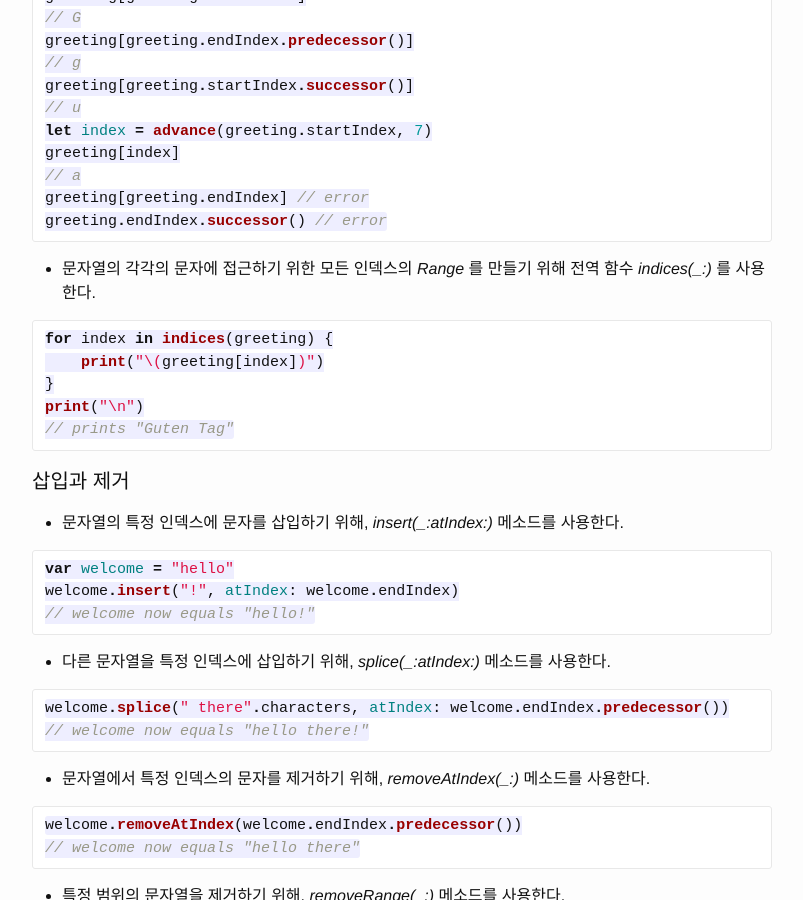
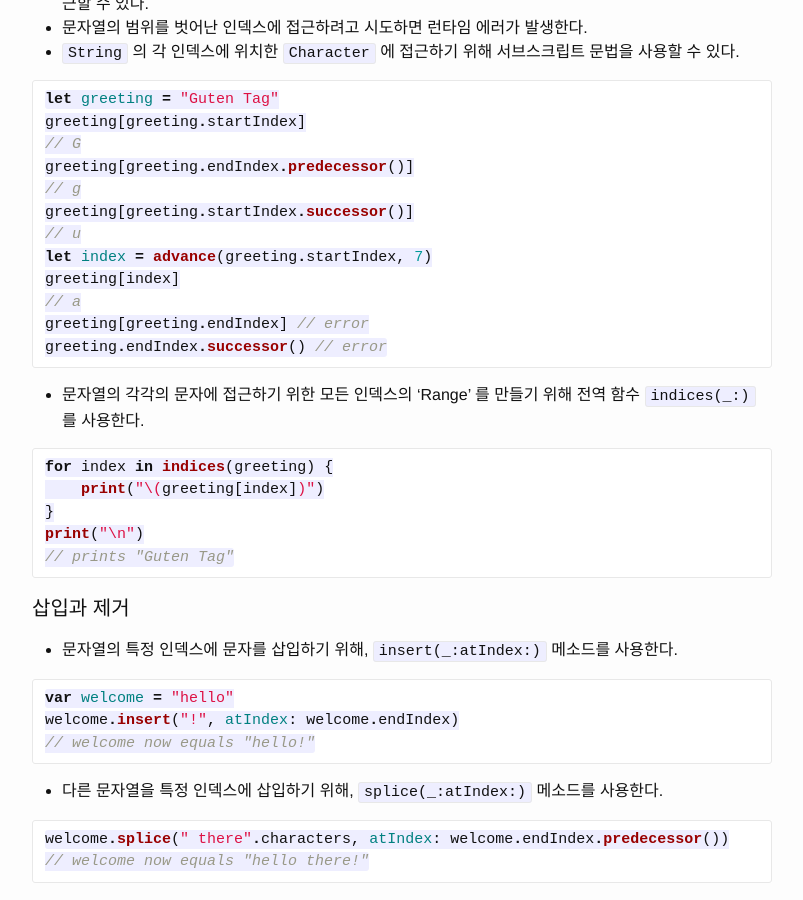
Before and after one commit to ririsid/ririsid.github.io, a Jekyll site: the page built from _posts/2015-07-05-the-swift-programming-language-swift-2-prerelease-strings-and-characters-digest.markdown, in a window 1280 px wide and 900 px high, scrolled down 4758 px. Shown: the whole window, without its empty margins (238-1041 px from the left). Built offline with Jekyll 4.4.1, drawn with Linux system fonts in a browser that asks for light colours; Markdown is read by kramdown in place of the engine named in the settings.

Commit message:
코드를 강조하는 문법 수정.

````diff
--- a/_posts/2015-07-05-the-swift-programming-language-swift-2-prerelease-strings-and-characters-digest.markdown
+++ b/_posts/2015-07-05-the-swift-programming-language-swift-2-prerelease-strings-and-characters-digest.markdown
@@ -10,16 +10,16 @@ categories: swift study
 
 ## 문자열과 문자
 
-- 스위프트의 문자열은 _String_ 타입으로 표현된다.
-- _String_ 타입은 _Character_ 타입 값의 묶음이다.
-- 스위프트의 _String_ 과 _Character_ 타입은 빠르고, 유니코드를 준수한다.
+- 스위프트의 문자열은 `String` 타입으로 표현된다.
+- `String` 타입은 `Character` 타입 값의 묶음이다.
+- 스위프트의 `String` 과 `Character` 타입은 빠르고, 유니코드를 준수한다.
 - 모든 문자열은 인코딩 독립적인 유니코드로 구성되고, 다양한 유니코드 표현법으로 접근할 수 있다.
 
-> 스위프트의 _String_ 타입은 파운데이션 프레임워크의 _NSString_ 클래스와 호환(bridged)된다. 파운데이션 프레임워크를 사용한다면 모든 _NSString_ API를 _NSString_ 으로 타입 캐스트한 _String_ 값에서 호출할 수 있다. 또한, 모든 _NSString_ 인스턴스가 필요한 API에 _String_ 값을 사용할 수 있다.
+> 스위프트의 `String` 타입은 파운데이션 프레임워크의 `NSString` 클래스와 호환(bridged)된다. 파운데이션 프레임워크를 사용한다면 모든 `NSString` API를 `NSString` 으로 타입 캐스트한 `String` 값에서 호출할 수 있다. 또한, 모든 `NSString` 인스턴스가 필요한 API에 `String` 값을 사용할 수 있다.
 
 ### 문자열 리터럴
 
-- 문자열 리터럴을 통해 _String_ 값을 사용할 수 있다.
+- 문자열 리터럴을 통해 `String` 값을 사용할 수 있다.
 - 문자열 리터럴은 쌍따옴표로 둘러쌓인 연속된 문자이다.
 
 ``` swift
@@ -28,7 +28,7 @@ let someString = "Some string literal value"
 
 ### 빈 문자열 만들기
 
-- 빈 문자열 리터럴 또는 _String_ 초기화 문법을 통해 빈 문자열을 만들 수 있다.
+- 빈 문자열 리터럴 또는 `String` 초기화 문법을 통해 빈 문자열을 만들 수 있다.
 
 ``` swift
 var emptyString = ""
@@ -36,7 +36,7 @@ var anotherEmptyString = String()
 ```
 
 - 두 방법의 결과는 동일하다.
-- _isEmpty_ 속성을 통해 _String_ 값이 빈 문자열인지 확인할 수 있다.
+- `isEmpty` 속성을 통해 `String` 값이 빈 문자열인지 확인할 수 있다.
 
 ``` swift
 if emptyString.isEmpty {
@@ -46,23 +46,23 @@ if emptyString.isEmpty {
 
 ### 문자열 변수
 
-- _String_ 값을 변수 또는 상수로 할당할 수 있다.
+- `String` 값을 변수 또는 상수로 할당할 수 있다.
 
 > 두 클래스를 사용하는 오브젝티브-C를 쓰는 코코아에서와 다른 접근법이다.
 
 ### 문자열은 값 타입이다
 
-- 스위프트의 _String_ 타입은 값 타입이다.
-- 새 _String_ 값을 생성하면 함수 또는 메소드에 넘기거나 상수나 변수에 할당할 때 복사된 값을 넘긴다.
+- 스위프트의 `String` 타입은 값 타입이다.
+- 새 `String` 값을 생성하면 함수 또는 메소드에 넘기거나 상수나 변수에 할당할 때 복사된 값을 넘긴다.
 
-> 코코아에서는 동일한 _NSString_ 인스턴스를 참조한다.
+> 코코아에서는 동일한 `NSString` 인스턴스를 참조한다.
 
-- 직접 변경하지 않은 이상 _String_ 값이 변경되지 않았다고 확신할 수 있다.
+- 직접 변경하지 않은 이상 `String` 값이 변경되지 않았다고 확신할 수 있다.
 - 스위프트의 컴파일러는 반드시 복사가 필요할 때만 복사하도록 최적화한다. 이는 뛰어난 퍼포먼스를 의미한다.
 
 ### 문자 사용하기
 
-- _for-in_ 루프에 _String_ 값의 _characters_ 프로퍼티를 넣으면 각각의 _Character_ 값에 접근할 수 있다.
+- `for-in` 루프에 `String` 값의 `characters` 프로퍼티를 넣으면 각각의 `Character` 값에 접근할 수 있다.
 
 ``` swift
 for character in "Dog!🐶".characters {
@@ -70,12 +70,12 @@ for character in "Dog!🐶".characters {
 }
 ```
 
-- 단일 문자 리터럴에 _Character_ 타입 주석을 붙여서 독립적인 _Character_ 상수나 변수를 만들 수 있다.
-- _Character_ 값의 배열을 _String_ 값의 초기화 메소드에 넘겨서 _String_ 값을 만들 수 있다.
+- 단일 문자 리터럴에 `Character` 타입 주석을 붙여서 독립적인 `Character` 상수나 변수를 만들 수 있다.
+- `Character` 값의 배열을 `String` 값의 초기화 메소드에 넘겨서 `String` 값을 만들 수 있다.
 
 ### 문자열과 문자 결합하기
 
-- \+ 연산자를 사용해서 문자열을 더한 새로운 _String_ 값을 만들 수 있다.
+- \+ 연산자를 사용해서 문자열을 더한 새로운 `String` 값을 만들 수 있다.
 
 ``` swift
 let string1 = "hello"
@@ -84,13 +84,13 @@ var welcome = string1 + string2
 ```
 
 - \+= 연산자도 사용할 수 있다.
-- _String_ 타입의 _append()_ 메소드를 사용해서 _Character_ 값을 덧붙일 수 있다.
+- `String` 타입의 `append()` 메소드를 사용해서 `Character` 값을 덧붙일 수 있다.
 
-> _String_ 또는 _Character_ 값을 _Character_ 값에 덧불일 수 없다. _Character_ 값은 하나의 문자만을 포함해야하기 때문이다.
+> `String` 또는 `Character` 값을 `Character` 값에 덧불일 수 없다. `Character` 값은 하나의 문자만을 포함해야하기 때문이다.
 
 ### 문자열 삽입(interpolation)
 
-- 문자열 삽입은 상수, 변수, 리터럴, 표현식이 섞여있는 문자열 리터럴에서 새로운 _String_ 값을 만들어내는 방법이다.
+- 문자열 삽입은 상수, 변수, 리터럴, 표현식이 섞여있는 문자열 리터럴에서 새로운 `String` 값을 만들어내는 방법이다.
 - 문자열 리터럴에 백슬래시가 앞에 붙은 괄호로 둘러쌓인 값을 삽입한다.
 
 ``` swift
@@ -103,11 +103,11 @@ let message = "\(multiplier) times 2.5 is \(Double(multiplier) * 2.5)"
 ### 유니코드
 
 - 유니코드는 다양한 쓰기 시스템에서 인코딩, 표시하기, 텍스트 처리를 하기 위한 국제 표준이다.
-- 스위프트의 _String_ 과 _Character_ 타입은 완전히 유니코드를 따른다.
+- 스위프트의 `String` 과 `Character` 타입은 완전히 유니코드를 따른다.
 
 #### 유니코드 스칼라
 
-- 스위프트의 _String_ 타입은 유니코드 스칼라 값으로 만들어졌다.
+- 스위프트의 `String` 타입은 유니코드 스칼라 값으로 만들어졌다.
 - 유니코드 스칼라는 문자 또는 변경자를 위한 21비트 숫자이다.
 
 - 모든 21비트 유니코드 스칼라에 문자가 할당되어 있지 않다. 일부는 나중을 위해 예약되어 있다.
@@ -129,10 +129,10 @@ let sparklingHeart = "\u{1F496}" // 💖, Unicode scalar U+1F496
 
 #### 확장 자소 클러스터(Extended Grapheme Clusters)
 
-- 모든 스위프트의 _Character_ 타입 인스턴스는 하나의 확장 자소 클러스터로 표현된다.
+- 모든 스위프트의 `Character` 타입 인스턴스는 하나의 확장 자소 클러스터로 표현된다.
 - 확장 자소 클러스터는 일련의 사람이 읽을 수 있는 문자(조합되었을 때)를 제공하는 하나 이상의 유니코드 스칼라이다.
 - 예를 들어, _é_ 는 하나의 유니코드 스칼라로 표현된다(_LATIN SMALL LETTER E WITH ACUTE_ 또는 _U+00E9_). 하지만 같은 문자를 _e_ (_LATIN SMALL LETTER E_ 또는 _U+0065_)와 뒤따르는 _COMBINING ACUTE ACCENT_ (_U+0301_) 쌍으로 표현할 수 있다.
-- 두 가지 경우 모두 하나의 스위프트 _Character_ 값으로 표현된다.
+- 두 가지 경우 모두 하나의 스위프트 `Character` 값으로 표현된다.
 
 ``` swift
 let eAcute: Character = "\u{E9}"                         // é
@@ -140,7 +140,7 @@ let combinedEAcute: Character = "\u{65}\u{301}"          // e followed by ́
 // eAcute is é, combinedEAcute is é
 ```
 
-- 확장 자소 클러스터는 조합 문자를 하나의 _Character_ 값으로 표현한다. 예를 들어, 미리 조합된 문자와 분해된 문자 모두 하나의 스위프트 _Character_ 값으로 표현된다.
+- 확장 자소 클러스터는 조합 문자를 하나의 `Character` 값으로 표현한다. 예를 들어, 미리 조합된 문자와 분해된 문자 모두 하나의 스위프트 `Character` 값으로 표현된다.
 
 ``` swift
 let precomposed: Character = "\u{D55C}"                  // 한
@@ -155,7 +155,7 @@ let enclosedEAcute: Character = "\u{E9}\u{20DD}"
 // enclosedEAcute is é⃝
 ```
 
-- 지역 표시 문자(regional indicator symbols)를 위한 유니코드 스칼라 한 쌍은 조합되어 하나의 _Character_ 값을 만든다. _REGIONAL INDICATOR SYMBOL LETTER U_ (_U+1F1FA_)와 _REGIONAL INDICATOR SYMBOL LETTER S_ (_U+1F1F8_)
+- 지역 표시 문자(regional indicator symbols)를 위한 유니코드 스칼라 한 쌍은 조합되어 하나의 `Character` 값을 만든다. _REGIONAL INDICATOR SYMBOL LETTER U_ (_U+1F1FA_)와 _REGIONAL INDICATOR SYMBOL LETTER S_ (_U+1F1F8_)
 
 ``` swift
 let regionalIndicatorForUS: Character = "\u{1F1FA}\u{1F1F8}"
@@ -164,7 +164,7 @@ let regionalIndicatorForUS: Character = "\u{1F1FA}\u{1F1F8}"
 
 ### 문자 세기
 
-- 문자열의 _Character_ 값의 수를 얻기 위해 문자열의 _characters_ 프로퍼티의 _count_ 프로퍼티를 사용한다.
+- 문자열의 `Character` 값의 수를 얻기 위해 문자열의 `characters` 프로퍼티의 `count` 프로퍼티를 사용한다.
 
 ``` swift
 let unusualMenagerie = "Koala 🐨, Snail 🐌, Penguin 🐧, Dromedary 🐪"
@@ -172,7 +172,7 @@ println("unusualMenagerie has \(unusualMenagerie.characters.count) characters")
 // prints "unusualMenagerie has 40 characters"
 ```
 
-- 스위프트의 확장 자소 클러스터를 사용한 _Character_ 값은 문자열 덧붙이기나 변경이 항상 문자열의 길이에 영향을 주지는 않는다는 것을 의미한다.
+- 스위프트의 확장 자소 클러스터를 사용한 `Character` 값은 문자열 덧붙이기나 변경이 항상 문자열의 길이에 영향을 주지는 않는다는 것을 의미한다.
 - 예를 들어, 4문자 단어 _cafe_ 에 _COMBINING ACUTE ACCECT_ (_U+0301_)을 끝에 덧붙이면 문자 길이는 여전히 4이다.
 
 ``` swift
@@ -187,7 +187,7 @@ println("the number of characters in \(word) is \(word.characters.count)")
 ```
 
 > 확장 자소 클러스터는 하나 이상의 유니코드 스칼라로 조합된다. 이는 같은 문자에 대한 다른 표현을 저장하기 위한 메모리 양이 다르다는 것을 의미한다.
-> _characters_ 프로퍼티와 _NSString_ 의 _length_ 와 항상 같지 않다.
+> `characters` 프로퍼티와 `NSString` 의 `length` 와 항상 같지 않다.
 
 ### 문자열 접근과 수정
 
@@ -195,14 +195,14 @@ println("the number of characters in \(word) is \(word.characters.count)")
 
 #### 문자열 인덱스
 
-- 각각의 _String_ 값은 포함하고 있는 각 _Character_ 의 위치를 가리키는 _String.Index_ 타입을 가지고 있다.
-- 앞서 언급한 것처럼 각 문자는 서로 다른 양의 메모리가 필요하다. 그래서 _Character_ 는 각자의 위치를 결정하기 위해 _String_ 의 처음부터 끝까지 반복해야 한다. 이런 이유로 스위프트의 문자열은 정수로 색인되지 않는다.
-- _startIndex_ 프로퍼티는 _String_ 의 첫 번째 _Character_ 에 접근한다.
-- _endIndex_ 프로퍼티는 마지막 문자 다음을 반환한다.
-- _String.Index_ 값은 _predecessor()_ 메소드를 호출해 직전 인덱스에 접근할 수 있고, _successor()_ 메소드를 호출해 직후 인덱스에 접근할 수 있다.
-- _String_ 의 모든 인덱스는 이들 메소드를 연결하거나 전역 함수 _advance(start:n:)_ 를 사용해서 접근할 수 있다.
+- 각각의 `String` 값은 포함하고 있는 각 `Character` 의 위치를 가리키는 `String.Index` 타입을 가지고 있다.
+- 앞서 언급한 것처럼 각 문자는 서로 다른 양의 메모리가 필요하다. 그래서 `Character` 는 각자의 위치를 결정하기 위해 `String` 의 처음부터 끝까지 반복해야 한다. 이런 이유로 스위프트의 문자열은 정수로 색인되지 않는다.
+- `startIndex` 프로퍼티는 `String` 의 첫 번째 `Character` 에 접근한다.
+- `endIndex` 프로퍼티는 마지막 문자 다음을 반환한다.
+- `String.Index` 값은 `predecessor()` 메소드를 호출해 직전 인덱스에 접근할 수 있고, `successor()` 메소드를 호출해 직후 인덱스에 접근할 수 있다.
+- `String` 의 모든 인덱스는 이들 메소드를 연결하거나 전역 함수 `advance(start:n:)` 를 사용해서 접근할 수 있다.
 - 문자열의 범위를 벗어난 인덱스에 접근하려고 시도하면 런타임 에러가 발생한다.
-- _String_ 의 각 인덱스에 위치한 _Character_ 에 접근하기 위해 서브스크립트 문법을 사용할 수 있다.
+- `String` 의 각 인덱스에 위치한 `Character` 에 접근하기 위해 서브스크립트 문법을 사용할 수 있다.
 
 ``` swift
 let greeting = "Guten Tag"
@@ -219,7 +219,7 @@ greeting[greeting.endIndex] // error
 greeting.endIndex.successor() // error
 ```
 
-- 문자열의 각각의 문자에 접근하기 위한 모든 인덱스의 _Range_ 를 만들기 위해 전역 함수 *indices(_:)* 를 사용한다.
+- 문자열의 각각의 문자에 접근하기 위한 모든 인덱스의 'Range' 를 만들기 위해 전역 함수 `indices(_:)` 를 사용한다.
 
 ``` swift
 for index in indices(greeting) {
@@ -231,7 +231,7 @@ print("\n")
 
 #### 삽입과 제거
 
-- 문자열의 특정 인덱스에 문자를 삽입하기 위해, *insert(_:atIndex:)* 메소드를 사용한다.
+- 문자열의 특정 인덱스에 문자를 삽입하기 위해, `insert(_:atIndex:)` 메소드를 사용한다.
 
 ``` swift
 var welcome = "hello"
@@ -239,21 +239,21 @@ welcome.insert("!", atIndex: welcome.endIndex)
 // welcome now equals "hello!"
 ```
 
-- 다른 문자열을 특정 인덱스에 삽입하기 위해, *splice(_:atIndex:)* 메소드를 사용한다.
+- 다른 문자열을 특정 인덱스에 삽입하기 위해, `splice(_:atIndex:)` 메소드를 사용한다.
 
 ``` swift
 welcome.splice(" there".characters, atIndex: welcome.endIndex.predecessor())
 // welcome now equals "hello there!"
 ```
 
-- 문자열에서 특정 인덱스의 문자를 제거하기 위해, *removeAtIndex(_:)* 메소드를 사용한다.
+- 문자열에서 특정 인덱스의 문자를 제거하기 위해, `removeAtIndex(_:)` 메소드를 사용한다.
 
 ``` swift
 welcome.removeAtIndex(welcome.endIndex.predecessor())
 // welcome now equals "hello there"
 ```
 
-- 특정 범위의 문자열을 제거하기 위해, *removeRange(_:)* 메소드를 사용한다.
+- 특정 범위의 문자열을 제거하기 위해, `removeRange(_:)` 메소드를 사용한다.
 
 ``` swift
 let range = advance(welcome.endIndex, -6)..<welcome.endIndex
@@ -269,14 +269,14 @@ welcome.removeRange(range)
 
 - == 연산자와 != 연산자로 동일성을 확인한다.
 
-- 만약 두 _String_ 값의 확장 문자 클러스터가 언어학적으로 같은 의미와 형태라면  같다고 간주한다.
+- 만약 두 `String` 값의 확장 문자 클러스터가 언어학적으로 같은 의미와 형태라면  같다고 간주한다.
 - 반대로 영어에서 사용하는 _LATIN CAPITAL LETTER A_ (_U+0041_ 또는 _"A"_)와 러시아어에서 사용하는 _CYRILLIC CAPITAL LETTER A_ (_U+0410_ 또는 _"A"_)는 같지 않다.
 
 > 스위프트의 문자열과 문자 비교는 로케일 무관하다.
 
 #### 전위 후위 동일성
 
-- 문자열의 *hasPrefix(_:)* 와 *hasSuffix(_:)* 메소드를 호출해서 비교한다.
+- 문자열의 `hasPrefix(_:)` 와 `hasSuffix(_:)` 메소드를 호출해서 비교한다.
 
 ### 문자열의 유니코드 표현
 
@@ -285,11 +285,11 @@ welcome.removeRange(range)
 - 이 양식은 UTF-8, UTF-16, UTF-32를 포함한다.
 
 - 스위프트는 문자열의 유니코드 표현에 접근하는 몇 가지 방법을 제공한다.
-- _for-in_ 문에서 반복을 통해 각 확장 자소 클러스터 _Character_ 값에 접근할 수 있다.
-- 다른 방법으로는 _String_ 값의 세 프로퍼티를 사용한다. _utf8_, _utf16_, _utf32_
+- `for-in` 문에서 반복을 통해 각 확장 자소 클러스터 `Character` 값에 접근할 수 있다.
+- 다른 방법으로는 `String` 값의 세 프로퍼티를 사용한다. _utf8_, _utf16_, _utf32_
 
 #### 유니코드 스칼라 표현
 
-- _String_ 값의 _unicodeScalars_ 프로퍼티를 반복해서, 유니코드 스칼라 표현에 접근할 수 있다.
+- `String` 값의 _unicodeScalars_ 프로퍼티를 반복해서, 유니코드 스칼라 표현에 접근할 수 있다.
 - 이 프로퍼티의 타입인 _UnicodeScalarView_ 는 _UnicodeScalar_ 의 값의 묶음이다.
 - 각 _UnicodeScalar_ 는 _UInt32_ 값으로 표현되는 스칼라의 21비트 값을 반환하는 _value_ 프로퍼티를 가지고 있다.
````
Also changed, not shown: _posts/2015-07-17-the-swift-programming-language-swift-2-prerelease-properties-digest.markdown (+16 -16 lines).
